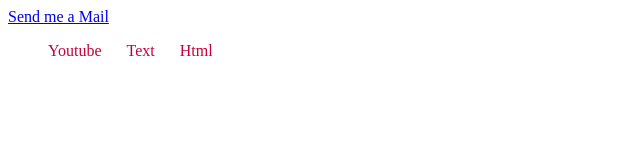
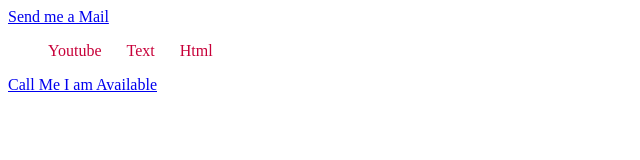
Before and after one commit to aidcom5894/aidcom5894.github.io, a plain HTML site: page mehrab.html in a window 1280 px wide. Shown: the whole page, without its empty margins (0-640 px from the left). Drawn offline with Linux system fonts and the light colour scheme.

Commit message:
updated new call

```diff
--- a/mehrab.html
+++ b/mehrab.html
@@ -16,5 +16,7 @@
 
 	</ul>
 
+	<a href="tel:+91-9264453821"> Call Me I am Available</a>
+
 </body>
 </html>
```
